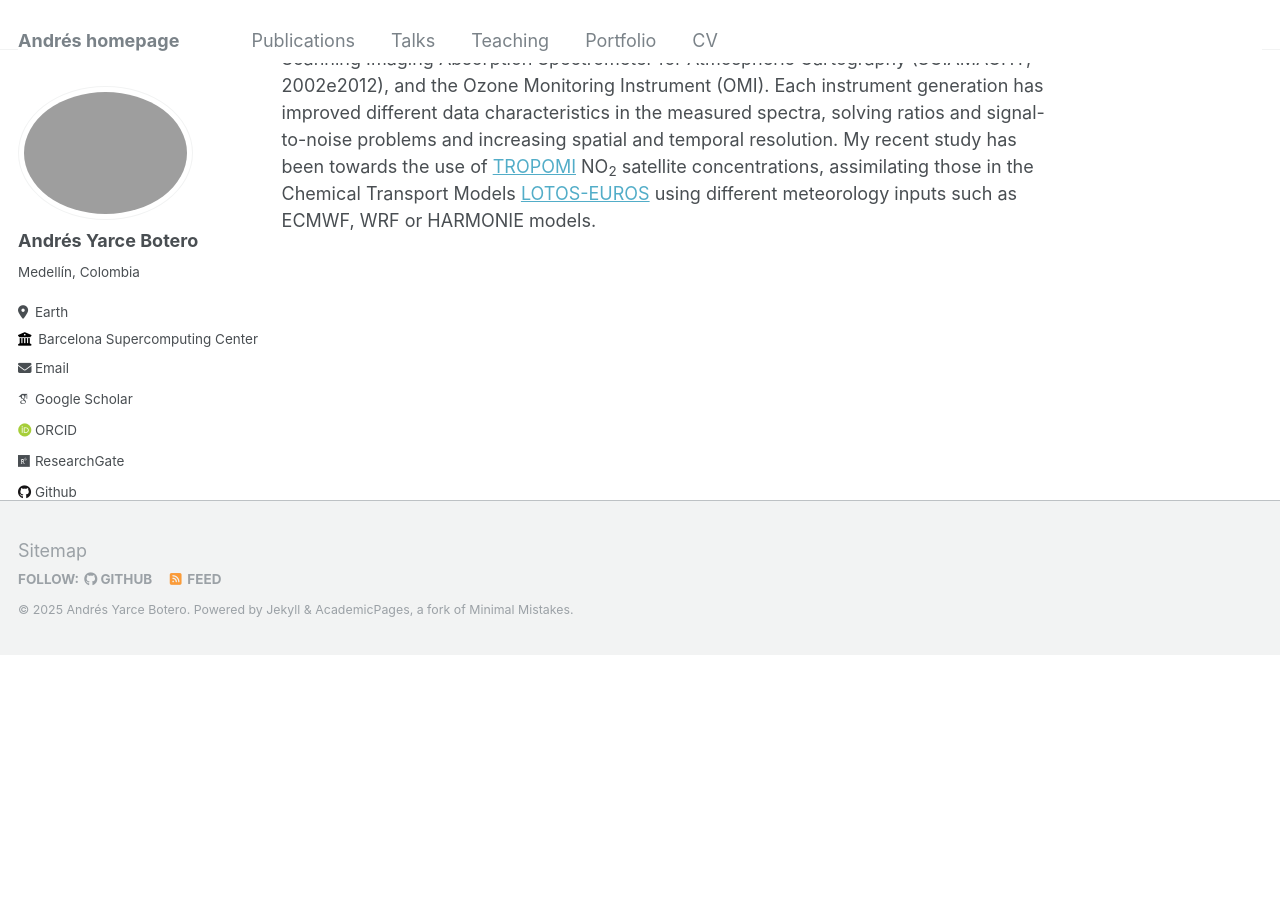
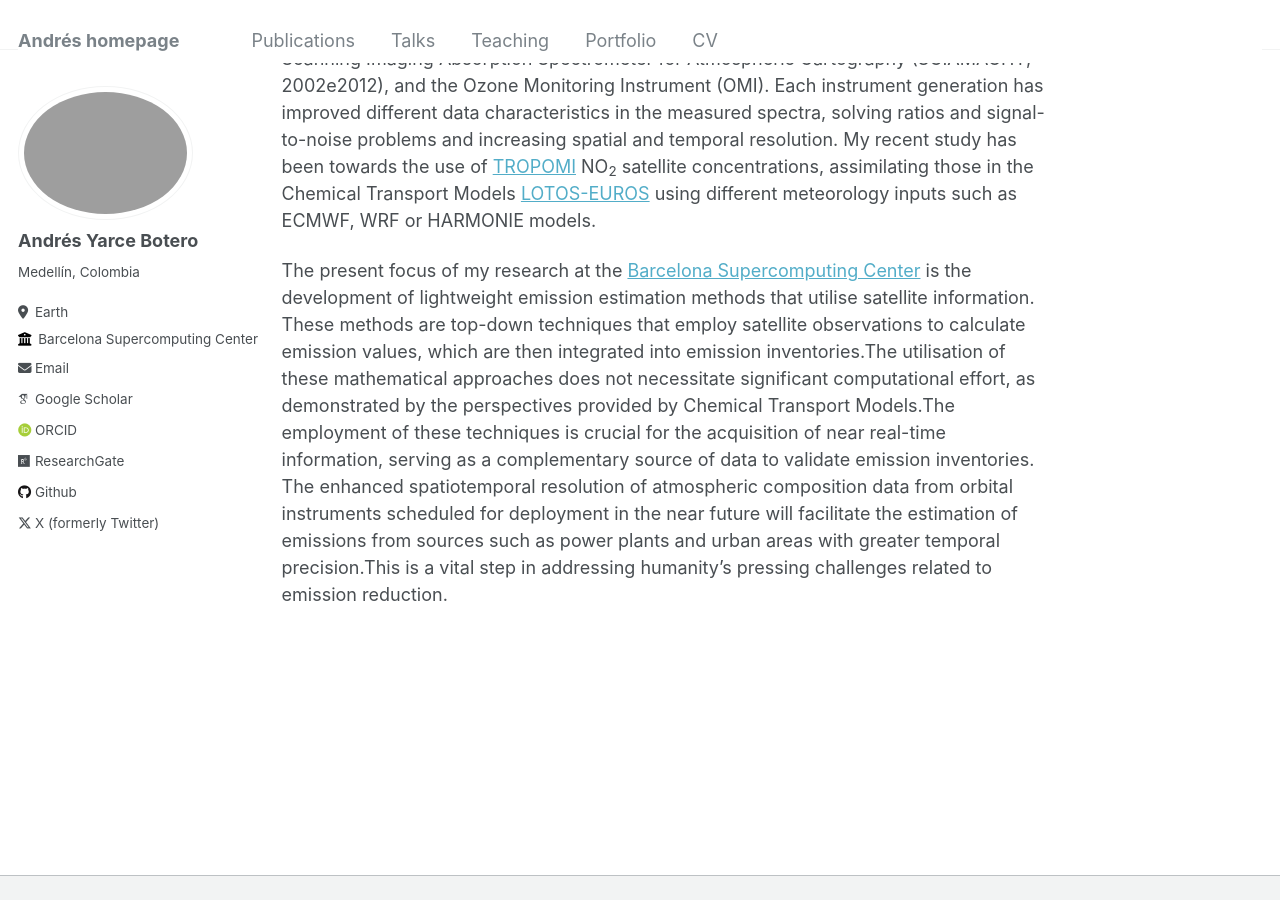
Before and after one commit to ayarceb/ayarceb.github.io, a Jekyll site: the page built from _pages/about.md, in a window 1280 px wide and 900 px high, scrolled down 977 px. Built offline with Jekyll 4.4.1, drawn with Linux system fonts in a browser that asks for light colours; some web fonts are replaced; before the commit the page ends 1633 px from its top, so only the background shows below that.

Commit message:
Update about.md

```diff
--- a/_pages/about.md
+++ b/_pages/about.md
@@ -22,3 +22,6 @@
 My work uses [Data Assimilation](https://research.reading.ac.uk/met-darc/aboutus/what-is-data-assimilation/) (DA) techniques to integrate large-scale numerical models, satellite information, and data from different sources. DA techniques play a fundamental role in improving the system states that represent meteorological or chemical atmospheric conditions. This allows us to incorporate different real observations into the models, taking advantage of these two sources of information: observations and mathematical models.
 
 I am passionate about satellite intruments and their use for different applications, specially the ones related to atmospheric composition. Different satellites have been carrying sensors to monitor atmospheric concentrations since 1964. From Paul J. Crutzen's idea of having spectrometers onboard satellites, an open field in the study of atmospheric chemical composition was created. Chronologically appeared the Global Ozone Monitoring Experiment (GOME, (1996-2003), GOME2A (2007-), GOME2B (2013-)), the Scanning Imaging Absorption Spectrometer for Atmospheric Cartography (SCIAMACHY, 2002e2012), and the Ozone Monitoring Instrument (OMI). Each instrument generation has improved different data characteristics in the measured spectra, solving ratios and signal-to-noise problems and increasing spatial and temporal resolution. My recent study has been towards the use of [TROPOMI](https://www.tropomi.eu/data-products/nitrogen-dioxide) NO<sub>2</sub> satellite concentrations, assimilating those in the Chemical Transport Models [LOTOS-EUROS](https://airqualitymodeling.tno.nl/lotos-euros/) using different meteorology inputs such as ECMWF, WRF or HARMONIE models.
+
+
+The present focus of my research at the [Barcelona Supercomputing Center](https://www.bsc.es/) is the development of lightweight emission estimation methods that utilise satellite information. These methods are top-down techniques that employ satellite observations to calculate emission values, which are then integrated into emission inventories.The utilisation of these mathematical approaches does not necessitate significant computational effort, as demonstrated by the perspectives provided by Chemical Transport Models.The employment of these techniques is crucial for the acquisition of near real-time information, serving as a complementary source of data to validate emission inventories. The enhanced spatiotemporal resolution of atmospheric composition data from orbital instruments scheduled for deployment in the near future will facilitate the estimation of emissions from sources such as power plants and urban areas with greater temporal precision.This is a vital step in addressing humanity's pressing challenges related to emission reduction.
```
